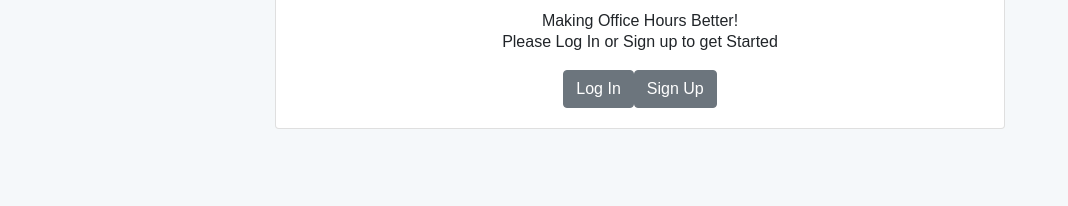
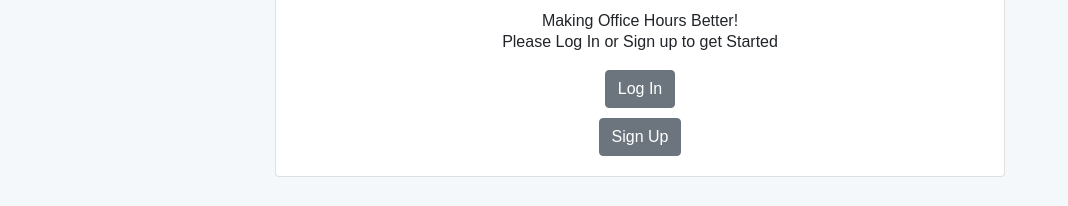
Before and after one commit to godwinvincent/ta-helper, a React (Create React App) app in the folder client/ta-palv2/: page / in a window 1280 px wide. Shown: the part 440-646 px from the top of the page, without its empty margins (0-1068 px from the left). Built offline with nearby package versions, Linux system fonts and the light colour scheme.

Commit message:
change questions

```diff
--- a/client/ta-palv2/src/components/Home.js
+++ b/client/ta-palv2/src/components/Home.js
@@ -2,6 +2,7 @@ import React, { Component } from 'react';
 import { Link } from 'react-router-dom';
 import Header from './Header';
 import OfficeHourList from './OfficeHourList';
+import './styles/Home.css'
 import { Card, CardImg, CardText, CardBody, CardTitle, CardSubtitle, Button, Container, Row, Col } from 'reactstrap';
 import EmailVerifyForm from './EmailVerifyForm'
 
@@ -146,8 +147,12 @@ export default class Home extends Component {
                                     <CardSubtitle className="text-center">Making Office Hours Better!</CardSubtitle>
                                     <CardText className="text-center">Please Log In or Sign up to get Started</CardText>
                                     <div className="text-center">
-                                        <Link to="/login"><Button>Log In</Button></Link>
-                                        <Link to="/join"><Button>Sign Up</Button></Link>
+                                        <div>
+                                            <Link to="/login"><Button id='land-login'>Log In</Button></Link>
+                                        </div>
+                                        <div>
+                                            <Link to="/join"><Button id='land-signup'>Sign Up</Button></Link>
+                                        </div>
                                     </div>
                                 </CardBody>
                             </Card>
--- a/client/ta-palv2/src/components/OfficeHour.js
+++ b/client/ta-palv2/src/components/OfficeHour.js
@@ -136,10 +136,16 @@ export default class OfficeHour extends Component {
         })
     }
 
-    changeQuestionUsers(qID) {
+    changeQuestionUsers(qID, operation) {
         var auth = localStorage.getItem('Authorization');
+        var methodToUse = ""
+        if (operation === "add") {
+            methodToUse = "POST"
+        } else if (operation === "remove") {
+            methodToUse = "DELETE"
+        }
         fetch("http://localhost:80/v1/question/?qid="+qID, {
-            method: "POST",
+            method: methodToUse,
             headers: {
                 "Authorization": auth,
                 "Content-Type": "application/json",
@@ -162,7 +168,7 @@ export default class OfficeHour extends Component {
         (
             <div>
                 <Header showOptions={false}/>
-                <QuestionList questions={this.state.questions} currentUser={this.props.currentUser} deletequestionCallback={(id) => this.deleteQuestion(id)}  editQuestionCallback={(id, msg) => this.editquestion(id, msg)} id={this.state.id} />
+                <QuestionList questions={this.state.questions} currentUser={this.props.currentUser} deleteQuestionCallback={(id) => this.deleteQuestion(id)}  editQuestionCallback={(id, msg) => this.editQuestion(id, msg)} changeQuestionOrder={(change, qID) => this.changeQuestionOrder(change, qID)} changeQuestionUsers={(qID, operation) => this.changeQuestionUsers(qID, operation)} id={this.state.id} />
                 <QuestionBox currentUser={this.props.currentUser} id={this.state.id} />
                 <Websocket url={'wss://info441api.godwinv.com/v1/ws?auth=' + localStorage.getItem('Authorization')}
               onquestion={this.handleData.bind(this)}/>
--- a/client/ta-palv2/src/components/QuestionList.js
+++ b/client/ta-palv2/src/components/QuestionList.js
@@ -43,12 +43,12 @@ class QuestionItem extends Component {
     this.props.deleteQuestionCallback(this.props.question.dbID)
   }
 
-  changeQuestionOrder(direction) {
-
+  changeQuestionOrder(change) {
+    this.props.changeQuestionOrder(change, this.props.question.dbID)
   }
 
-  changeQuestionUsers(change) {
-
+  changeQuestionUsers(operation) {
+    this.props.changeQuestionOrder(this.props.question.dbID, operation)
   }
 
 
```
